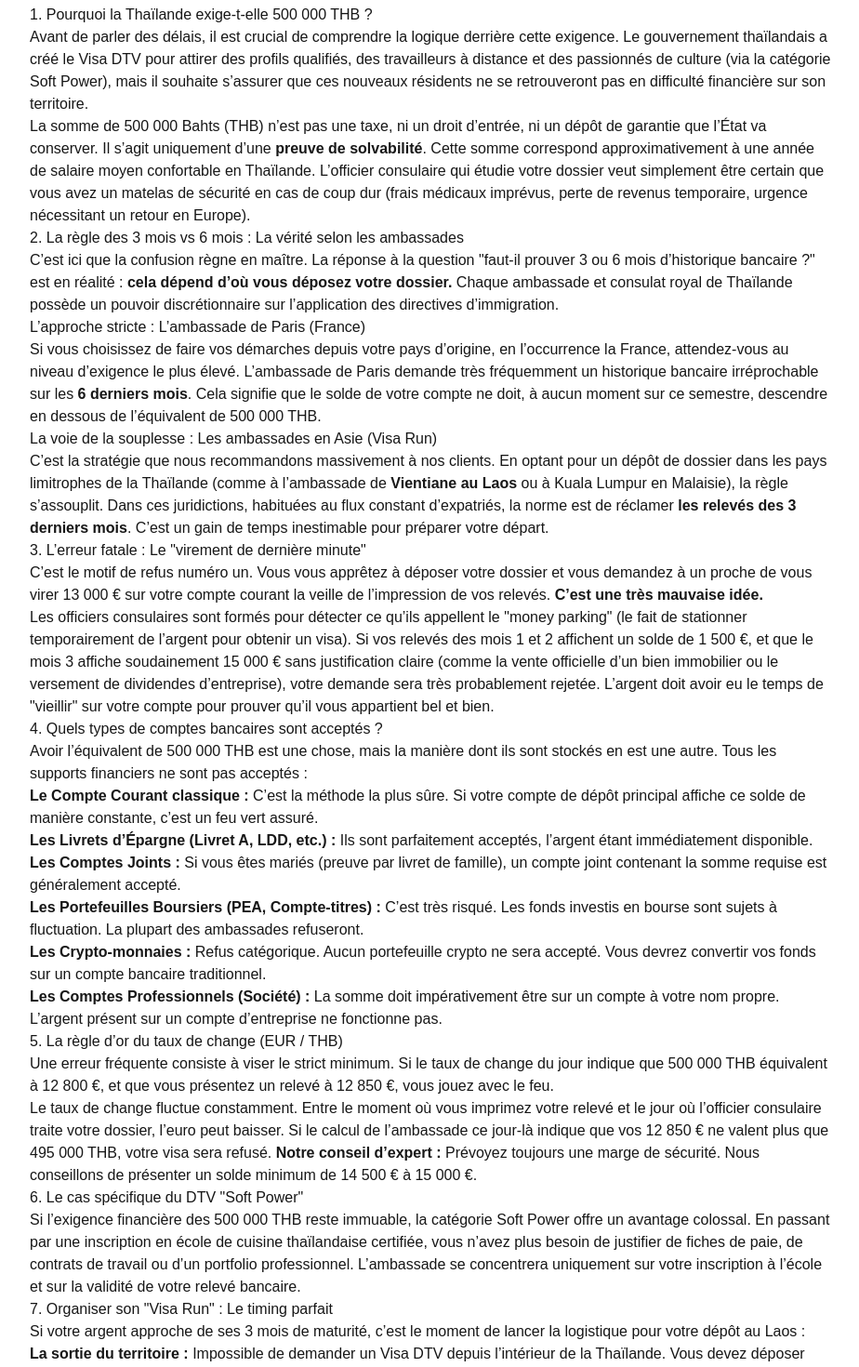
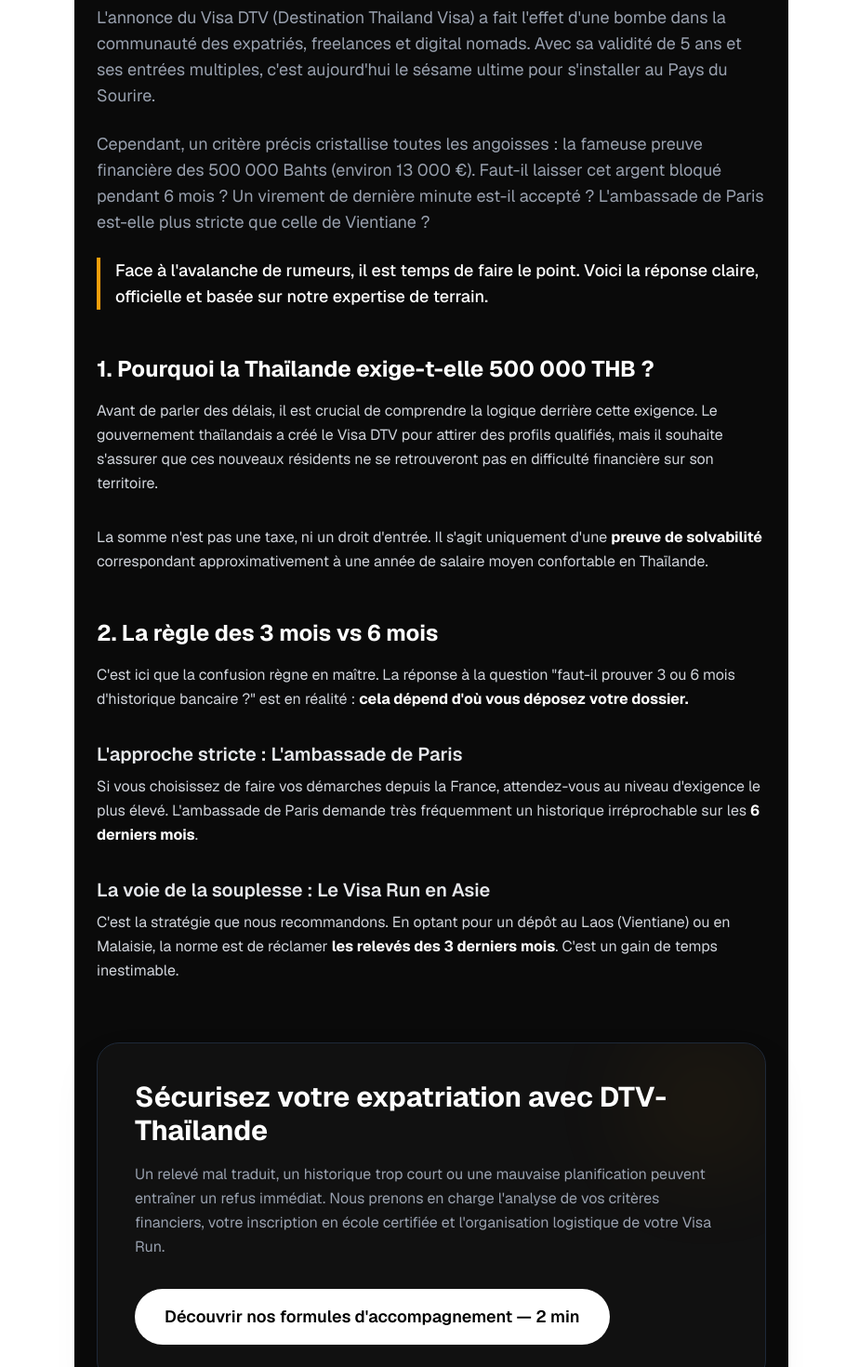
Before and after one commit to emaem-code/dtv-thailande, a Next.js app: page /blog/fonds-bancaires-visa-dtv in a window 1280 px wide. Shown: the part 380-1850 px from the top of the page at 93% size, without its empty margins (176-1100 px from the left). Built offline with nearby package versions, Linux system fonts and the light colour scheme.

Commit message:
Mise à jour du design de l'article de blog

```diff
--- a/app/blog/fonds-bancaires-visa-dtv/page.tsx
+++ b/app/blog/fonds-bancaires-visa-dtv/page.tsx
@@ -1,116 +1,116 @@
-import React from 'react';
+import Link from 'next/link';
 
 export default function BlogArticle() {
   return (
-    <article className="max-w-4xl mx-auto px-4 py-12 prose prose-lg prose-blue">
+    <>
+      {/* Conteneur principal avec fond sombre adapté à ton site */}
+      <article className="max-w-3xl mx-auto px-6 py-16 font-sans text-gray-300 leading-relaxed bg-[#0a0a0a]">
 
-      <h1>
-        Visa DTV Thaïlande : Faut-il bloquer les 500 000 THB pendant 3 ou 6 mois ? Le Guide Définitif 2026
+        {/* En-tête de l'article */}
+        <header className="mb-14 border-b border-gray-800 pb-8">
+          <h1 className="text-4xl md:text-5xl font-extrabold text-white mb-6 tracking-tight leading-tight">
+            Visa DTV Thaïlande : Faut-il bloquer les 500 000 THB pendant 3 ou 6 mois ?
           </h1>
+          <p className="text-xl text-[#F59E0B] font-semibold">
+            Le Guide Définitif 2026
+          </p>
+        </header>
 
-      <div className="lead text-xl mb-8">
+        {/* Introduction */}
+        <div className="text-lg text-gray-400 mb-12 space-y-6">
           <p>
-          L’annonce du Visa DTV (Destination Thailand Visa) a fait l’effet d’une bombe dans la communauté des expatriés, freelances et digital nomads. Avec sa validité de 5 ans et ses entrées multiples, c’est aujourd’hui le sésame ultime pour s’installer au Pays du Sourire. Cependant, un critère précis cristallise toutes les angoisses et sature les groupes d’entraide sur internet : la fameuse preuve financière des 500 000 Bahts (environ 13 000 €).
+            L&apos;annonce du Visa DTV (Destination Thailand Visa) a fait l&apos;effet d&apos;une bombe dans la
+            communauté des expatriés, freelances et digital nomads. Avec sa validité de 5 ans et ses
+            entrées multiples, c&apos;est aujourd&apos;hui le sésame ultime pour s&apos;installer au Pays du Sourire.
           </p>
           <p>
-          Faut-il laisser cet argent bloqué pendant 6 mois ? Un virement de dernière minute est-il accepté ? L’ambassade de Paris est-elle plus stricte que celle de Vientiane ?
+            Cependant, un critère précis cristallise toutes les angoisses : la fameuse preuve financière
+            des 500 000 Bahts (environ 13 000 €). Faut-il laisser cet argent bloqué pendant 6 mois ?
+            Un virement de dernière minute est-il accepté ? L&apos;ambassade de Paris est-elle plus stricte
+            que celle de Vientiane ?
           </p>
-        <p>
-          Face à l’avalanche de rumeurs et de témoignages contradictoires, il est temps de faire le point. Voici la réponse claire, officielle et basée sur notre expertise de terrain pour réussir votre expatriation sans essuyer un refus de l’ambassade.
+          <p className="text-white font-medium border-l-4 border-[#F59E0B] pl-4">
+            Face à l&apos;avalanche de rumeurs, il est temps de faire le point. Voici la réponse claire,
+            officielle et basée sur notre expertise de terrain.
           </p>
         </div>
 
-      <h2>1. Pourquoi la Thaïlande exige-t-elle 500 000 THB ?</h2>
+        {/* Contenu principal */}
+        <div className="space-y-8">
+
+          <h2 className="text-2xl font-bold text-white mt-12 mb-4">
+            1. Pourquoi la Thaïlande exige-t-elle 500 000 THB ?
+          </h2>
           <p>
-        Avant de parler des délais, il est crucial de comprendre la logique derrière cette exigence. Le gouvernement thaïlandais a créé le Visa DTV pour attirer des profils qualifiés, des travailleurs à distance et des passionnés de culture (via la catégorie Soft Power), mais il souhaite s’assurer que ces nouveaux résidents ne se retrouveront pas en difficulté financière sur son territoire.
+            Avant de parler des délais, il est crucial de comprendre la logique derrière cette exigence.
+            Le gouvernement thaïlandais a créé le Visa DTV pour attirer des profils qualifiés, mais il
+            souhaite s&apos;assurer que ces nouveaux résidents ne se retrouveront pas en difficulté financière
+            sur son territoire.
           </p>
           <p>
-        La somme de 500 000 Bahts (THB) n’est pas une taxe, ni un droit d’entrée, ni un dépôt de garantie que l’État va conserver. Il s’agit uniquement d’une <strong>preuve de solvabilité</strong>. Cette somme correspond approximativement à une année de salaire moyen confortable en Thaïlande. L’officier consulaire qui étudie votre dossier veut simplement être certain que vous avez un matelas de sécurité en cas de coup dur (frais médicaux imprévus, perte de revenus temporaire, urgence nécessitant un retour en Europe).
+            La somme n&apos;est pas une taxe, ni un droit d&apos;entrée. Il s&apos;agit uniquement d&apos;une{' '}
+            <strong className="text-white">preuve de solvabilité</strong> correspondant approximativement
+            à une année de salaire moyen confortable en Thaïlande.
           </p>
 
-      <h2>2. La règle des 3 mois vs 6 mois : La vérité selon les ambassades</h2>
+          <h2 className="text-2xl font-bold text-white mt-12 mb-4">
+            2. La règle des 3 mois vs 6 mois
+          </h2>
           <p>
-        C’est ici que la confusion règne en maître. La réponse à la question "faut-il prouver 3 ou 6 mois d’historique bancaire ?" est en réalité : <strong>cela dépend d’où vous déposez votre dossier.</strong> Chaque ambassade et consulat royal de Thaïlande possède un pouvoir discrétionnaire sur l’application des directives d’immigration.
+            C&apos;est ici que la confusion règne en maître. La réponse à la question &quot;faut-il prouver 3 ou
+            6 mois d&apos;historique bancaire ?&quot; est en réalité :{' '}
+            <strong className="text-white">
+              cela dépend d&apos;où vous déposez votre dossier.
+            </strong>
           </p>
 
-      <h3>L’approche stricte : L’ambassade de Paris (France)</h3>
+          <h3 className="text-xl font-semibold text-gray-200 mt-6 mb-2">
+            L&apos;approche stricte : L&apos;ambassade de Paris
+          </h3>
           <p>
-        Si vous choisissez de faire vos démarches depuis votre pays d’origine, en l’occurrence la France, attendez-vous au niveau d’exigence le plus élevé. L’ambassade de Paris demande très fréquemment un historique bancaire irréprochable sur les <strong>6 derniers mois</strong>. Cela signifie que le solde de votre compte ne doit, à aucun moment sur ce semestre, descendre en dessous de l’équivalent de 500 000 THB.
+            Si vous choisissez de faire vos démarches depuis la France, attendez-vous au niveau
+            d&apos;exigence le plus élevé. L&apos;ambassade de Paris demande très fréquemment un historique
+            irréprochable sur les{' '}
+            <strong className="text-white">6 derniers mois</strong>.
           </p>
 
-      <h3>La voie de la souplesse : Les ambassades en Asie (Visa Run)</h3>
+          <h3 className="text-xl font-semibold text-gray-200 mt-6 mb-2">
+            La voie de la souplesse : Le Visa Run en Asie
+          </h3>
           <p>
-        C’est la stratégie que nous recommandons massivement à nos clients. En optant pour un dépôt de dossier dans les pays limitrophes de la Thaïlande (comme à l’ambassade de <strong>Vientiane au Laos</strong> ou à Kuala Lumpur en Malaisie), la règle s’assouplit. Dans ces juridictions, habituées au flux constant d’expatriés, la norme est de réclamer <strong>les relevés des 3 derniers mois</strong>. C’est un gain de temps inestimable pour préparer votre départ.
+            C&apos;est la stratégie que nous recommandons. En optant pour un dépôt au Laos (Vientiane)
+            ou en Malaisie, la norme est de réclamer{' '}
+            <strong className="text-white">les relevés des 3 derniers mois</strong>. C&apos;est un gain de
+            temps inestimable.
           </p>
 
-      <h2>3. L’erreur fatale : Le "virement de dernière minute"</h2>
-      <p>
-        C’est le motif de refus numéro un. Vous vous apprêtez à déposer votre dossier et vous demandez à un proche de vous virer 13 000 € sur votre compte courant la veille de l’impression de vos relevés. <strong>C’est une très mauvaise idée.</strong>
-      </p>
-      <p>
-        Les officiers consulaires sont formés pour détecter ce qu’ils appellent le "money parking" (le fait de stationner temporairement de l’argent pour obtenir un visa). Si vos relevés des mois 1 et 2 affichent un solde de 1 500 €, et que le mois 3 affiche soudainement 15 000 € sans justification claire (comme la vente officielle d’un bien immobilier ou le versement de dividendes d’entreprise), votre demande sera très probablement rejetée. L’argent doit avoir eu le temps de "vieillir" sur votre compte pour prouver qu’il vous appartient bel et bien.
+          {/* Ajoute tes autres paragraphes ici en suivant le même modèle */}
+
+        </div>
+
+        {/* Call to Action Premium */}
+        <div className="mt-16 bg-[#111111] border border-gray-800 p-8 md:p-10 rounded-3xl shadow-2xl relative overflow-hidden">
+          {/* Lueur ambrée en fond */}
+          <div className="absolute top-0 right-0 w-32 h-32 bg-[#F59E0B] opacity-10 rounded-full blur-3xl pointer-events-none" />
+
+          <h3 className="text-2xl md:text-3xl font-bold text-white mb-4 relative z-10">
+            Sécurisez votre expatriation avec DTV-Thaïlande
+          </h3>
+          <p className="text-gray-400 mb-8 relative z-10">
+            Un relevé mal traduit, un historique trop court ou une mauvaise planification peuvent
+            entraîner un refus immédiat. Nous prenons en charge l&apos;analyse de vos critères financiers,
+            votre inscription en école certifiée et l&apos;organisation logistique de votre Visa Run.
           </p>
 
-      <h2>4. Quels types de comptes bancaires sont acceptés ?</h2>
-      <p>
-        Avoir l’équivalent de 500 000 THB est une chose, mais la manière dont ils sont stockés en est une autre. Tous les supports financiers ne sont pas acceptés :
-      </p>
-      <ul>
-        <li><strong>Le Compte Courant classique :</strong> C’est la méthode la plus sûre. Si votre compte de dépôt principal affiche ce solde de manière constante, c’est un feu vert assuré.</li>
-        <li><strong>Les Livrets d’Épargne (Livret A, LDD, etc.) :</strong> Ils sont parfaitement acceptés, l’argent étant immédiatement disponible.</li>
-        <li><strong>Les Comptes Joints :</strong> Si vous êtes mariés (preuve par livret de famille), un compte joint contenant la somme requise est généralement accepté.</li>
-        <li><strong>Les Portefeuilles Boursiers (PEA, Compte-titres) :</strong> C’est très risqué. Les fonds investis en bourse sont sujets à fluctuation. La plupart des ambassades refuseront.</li>
-        <li><strong>Les Crypto-monnaies :</strong> Refus catégorique. Aucun portefeuille crypto ne sera accepté. Vous devrez convertir vos fonds sur un compte bancaire traditionnel.</li>
-        <li><strong>Les Comptes Professionnels (Société) :</strong> La somme doit impérativement être sur un compte à votre nom propre. L’argent présent sur un compte d’entreprise ne fonctionne pas.</li>
-      </ul>
-
-      <h2>5. La règle d’or du taux de change (EUR / THB)</h2>
-      <p>
-        Une erreur fréquente consiste à viser le strict minimum. Si le taux de change du jour indique que 500 000 THB équivalent à 12 800 €, et que vous présentez un relevé à 12 850 €, vous jouez avec le feu.
-      </p>
-      <p>
-        Le taux de change fluctue constamment. Entre le moment où vous imprimez votre relevé et le jour où l’officier consulaire traite votre dossier, l’euro peut baisser. Si le calcul de l’ambassade ce jour-là indique que vos 12 850 € ne valent plus que 495 000 THB, votre visa sera refusé. <strong>Notre conseil d’expert :</strong> Prévoyez toujours une marge de sécurité. Nous conseillons de présenter un solde minimum de 14 500 € à 15 000 €.
-      </p>
-
-      <h2>6. Le cas spécifique du DTV "Soft Power"</h2>
-      <p>
-        Si l’exigence financière des 500 000 THB reste immuable, la catégorie Soft Power offre un avantage colossal. En passant par une inscription en école de cuisine thaïlandaise certifiée, vous n’avez plus besoin de justifier de fiches de paie, de contrats de travail ou d’un portfolio professionnel. L’ambassade se concentrera uniquement sur votre inscription à l’école et sur la validité de votre relevé bancaire.
-      </p>
-
-      <h2>7. Organiser son "Visa Run" : Le timing parfait</h2>
-      <p>
-        Si votre argent approche de ses 3 mois de maturité, c’est le moment de lancer la logistique pour votre dépôt au Laos :
-      </p>
-      <ul>
-        <li><strong>La sortie du territoire :</strong> Impossible de demander un Visa DTV depuis l’intérieur de la Thaïlande. Vous devez déposer votre passeport à l’étranger.</li>
-        <li><strong>La durée du séjour :</strong> Prévoyez un voyage de 5 nuits sur place (ex: du lundi au samedi) pour absorber les délais de traitement consulaire.</li>
-        <li><strong>Les jours fériés :</strong> L’ambassade de Vientiane ferme lors des jours fériés laotiens ET thaïlandais.</li>
-        <li><strong>Le règlement :</strong> Les frais consulaires de 10 000 THB se règlent exclusivement en espèces au guichet.</li>
-      </ul>
-
-      <h2>FAQ : Vos questions les plus fréquentes</h2>
-
-      <div className="faq-section mt-8">
-        <h4 className="font-bold">L’argent doit-il être en Bahts sur un compte thaïlandais ?</h4>
-        <p className="mb-4">Non, pas du tout. Les fonds peuvent être en euros sur votre compte en banque européen. L’ambassade fera elle-même la conversion.</p>
-
-        <h4 className="font-bold">Dois-je faire traduire mes relevés de compte bancaire ?</h4>
-        <p className="mb-4">Si vous déposez en Asie via la méthode Soft Power, les relevés français sont généralement acceptés sans traduction. Si vous déposez à Paris pour un profil Freelance, une traduction est souvent exigée.</p>
-
-        <h4 className="font-bold">Peut-on utiliser l’argent une fois le visa obtenu ?</h4>
-        <p className="mb-6">Oui. L’exigence de conserver 500 000 THB sur le compte ne vaut que pour l’obtention du visa. Une fois le DTV tamponné dans votre passeport, vous êtes libre d’utiliser ces fonds.</p>
-      </div>
-
-      <div className="bg-gray-50 border-l-4 border-blue-600 p-6 rounded-md mt-12">
-        <h3 className="text-xl font-bold text-blue-900 mb-2">Sécurisez votre expatriation avec DTV-Thaïlande</h3>
-        <p className="mb-4">
-          Un relevé mal traduit, un historique trop court ou une mauvaise planification peuvent entraîner un refus immédiat. Nous prenons en charge l’analyse de vos critères financiers, votre inscription en école certifiée et l’organisation logistique de votre Visa Run.
-        </p>
-        <a href="/#contact" className="inline-block bg-blue-600 text-white font-bold py-3 px-6 rounded-md hover:bg-blue-700 transition-colors">
-          Découvrir nos formules d’accompagnement
-        </a>
+          <Link
+            href="/#contact"
+            className="relative z-10 inline-flex items-center justify-center bg-white text-black font-semibold text-lg py-4 px-8 rounded-full hover:bg-gray-200 transition-all duration-300"
+          >
+            Découvrir nos formules d&apos;accompagnement — 2 min
+          </Link>
         </div>
 
       </article>
+    </>
   );
 }
```
Lines whose indentation alone changed are shown as unchanged.
